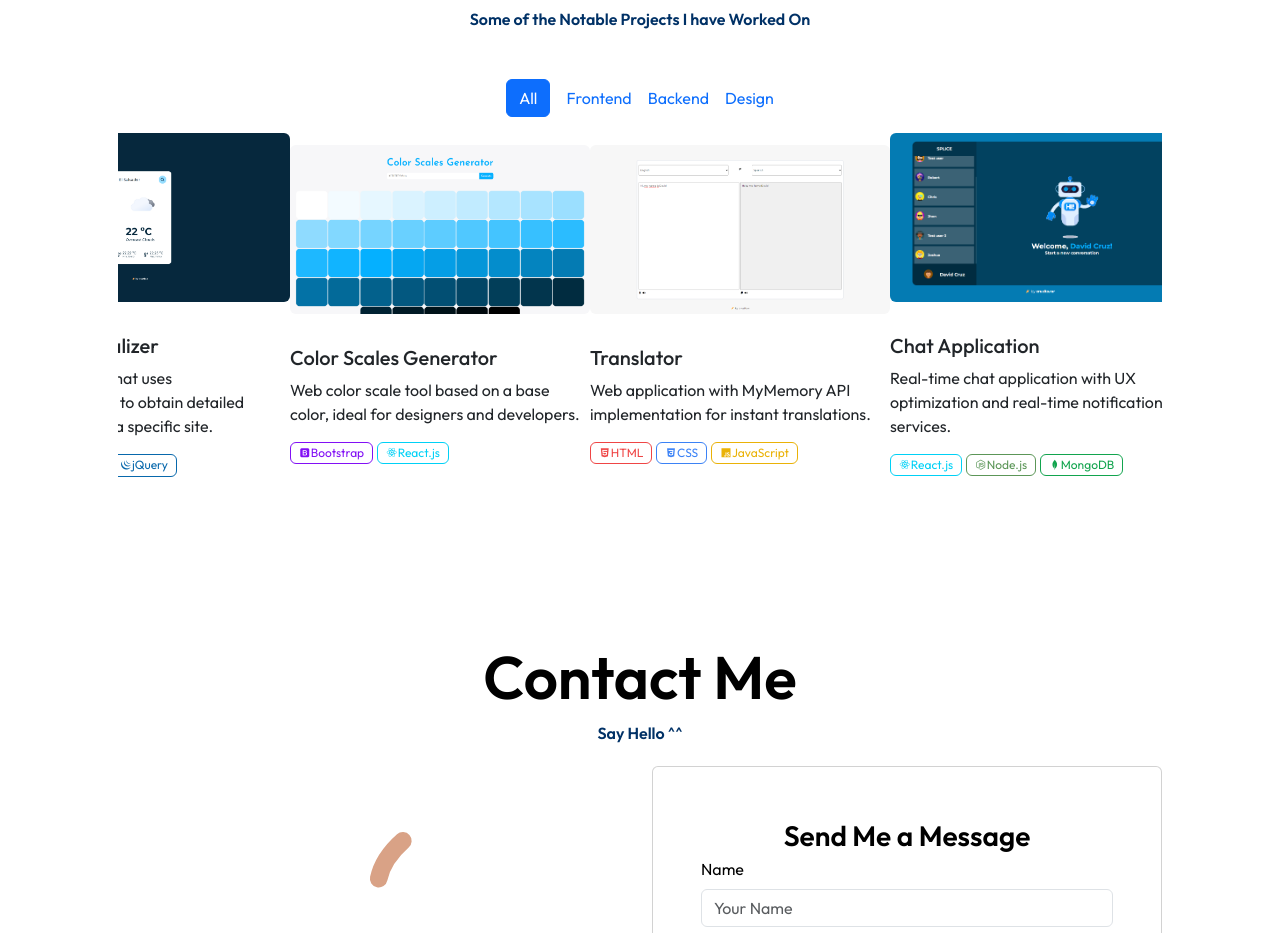
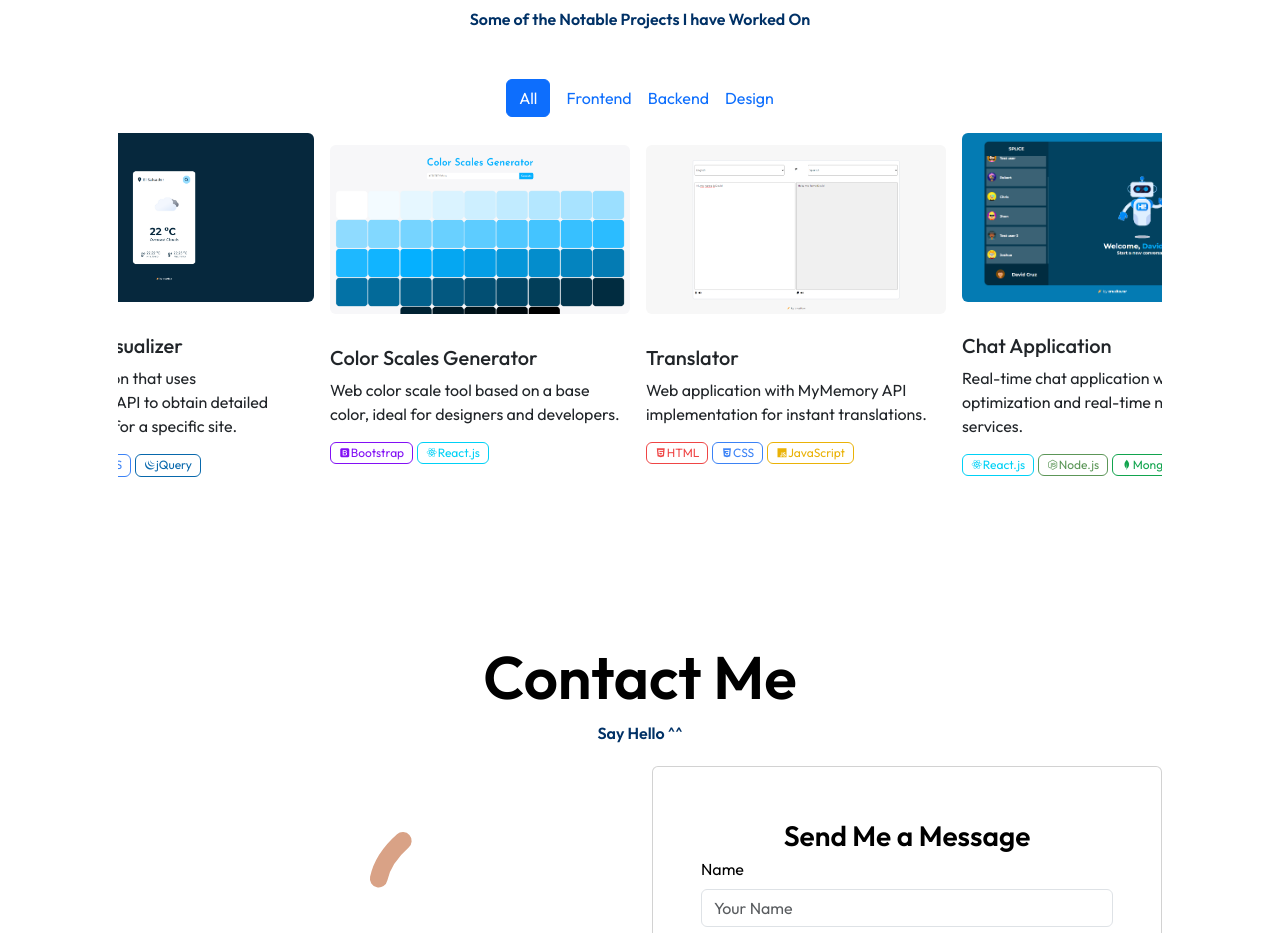
Before and after one commit to cruzito-x/portfolio_v4, a React (Vite) app: page / in a window 1280 px wide. Shown: the part 3403-4336 px from the top of the page. Built offline with nearby package versions, Linux system fonts and the light colour scheme.

Commit message:
Projects UI updated

```diff
--- a/src/sections/projects/Projects.jsx
+++ b/src/sections/projects/Projects.jsx
@@ -71,7 +71,7 @@ const Projects = () => {
           {infiniteProjects.map((project, index) => (
             <div
               key={index}
-              className="card border-0 h-100"
+              className="card border-0 h-100 mx-2"
               style={{ minWidth: "300px", maxWidth: "300px" }}
             >
               <img
```
